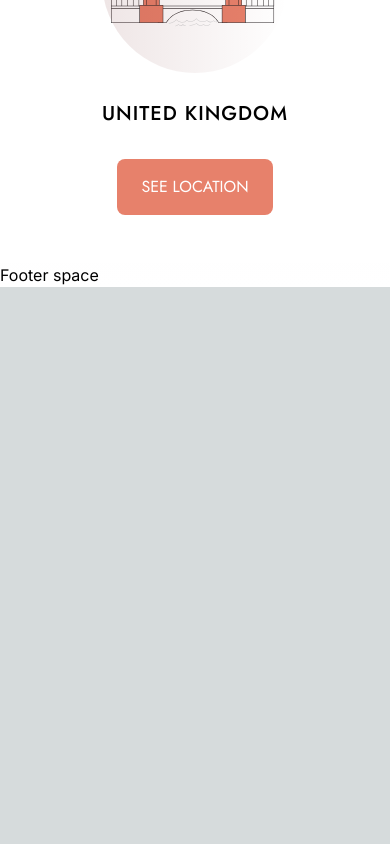
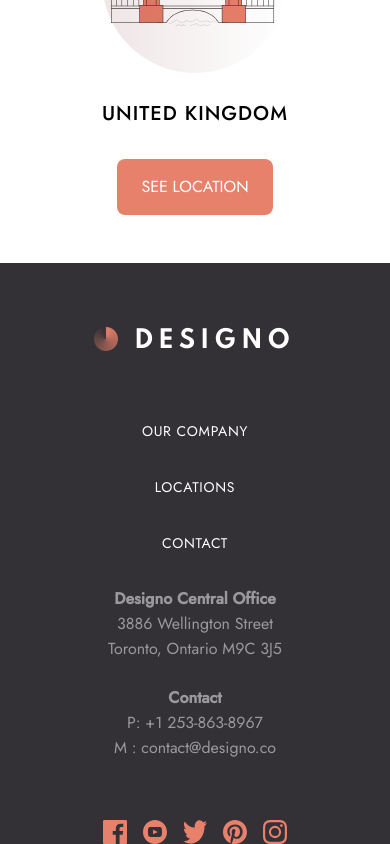
Before and after one commit to Laharls/designo_multi_page_website, a Next.js app: page /contact in a window 390 px wide. Shown: the part 1797-2641 px from the top of the page. Before the commit the page ends 2084 px from the top, so only its background shows below. Built offline with nearby package versions, Linux system fonts and the light colour scheme.

Commit message:
footer : mobile footer done

```diff
--- a/src/app/contact/layout.js
+++ b/src/app/contact/layout.js
@@ -38,7 +38,71 @@ const Layout = ({ children }) => (
     </header>
     {children}
     <footer>
-      <p>Footer space</p>
+      <div className="bg-black">
+        <div className="flex flex-col justify-center items-center ">
+          <Image
+            src="/images/shared/desktop/logo-light.png"
+            width={202}
+            height={27}
+            alt="Designo logo light"
+            className="mt-16"
+          />
+
+          <ul className="text-white md:flex items-center gap-x-10 tracking-wide desktop:pr-40">
+
+            <li className="mt-16 mb-8 text-center"><Link href="/about" className={`${jost.className} text-white  text-sm font-normal leading-[14px] tracking-wider`}>OUR COMPANY</Link></li>
+            <li className="mb-8 text-center"><Link href="/locations" className={`${jost.className} text-white  text-sm font-normal leading-[14px] tracking-wider`}>LOCATIONS</Link></li>
+            <li className="mb-8 text-center"><Link href="/contact" className={`${jost.className} text-white  text-sm font-normal leading-[14px] tracking-wider`}>CONTACT</Link></li>
+          </ul>
+        </div>
+
+        <div className="flex flex-col justify-center items-center">
+          <p className={`${jost.className} text-center font-[15px] leading-[25px] mb-6 text-white w-[327px] text-opacity-50`}>
+            <span className='font-bold'>Designo Central Office</span> <br />
+            3886 Wellington Street <br />
+            Toronto, Ontario M9C 3J5
+          </p>
+
+          <p className={`${jost.className} text-center font-[15px] leading-[25px] pb-[60px] text-white w-[327px] text-opacity-50`}>
+            <span className='font-bold'>Contact</span> <br />
+            P: +1 253-863-8967 <br />
+            M : contact@designo.co
+          </p>
+
+          <ul className="flex gap-4">
+            <Image
+              src="/images/shared/desktop/icon-facebook.svg"
+              width={24}
+              height={24}
+              alt="Meta icon"
+            />
+            <Image
+              src="/images/shared/desktop/icon-youtube.svg"
+              width={24}
+              height={24}
+              alt="Youtube icon"
+            />
+            <Image
+              src="/images/shared/desktop/icon-twitter.svg"
+              width={24}
+              height={24}
+              alt="Twitter (X) icon"
+            />
+            <Image
+              src="/images/shared/desktop/icon-pinterest.svg"
+              width={24}
+              height={24}
+              alt="Pinterest icon"
+            />
+            <Image
+              src="/images/shared/desktop/icon-instagram.svg"
+              width={24}
+              height={24}
+              alt="Instagram icon"
+            />
+          </ul>
+        </div>
+      </div>
     </footer>
   </div>
 )
--- a/src/app/contact/page.js
+++ b/src/app/contact/page.js
@@ -39,7 +39,7 @@ const Contact = () => {
 
     const emailRegex = /^[^\s@]+@[^\s@]+\.[^\s@]+$/;
     if (!emailRegex.test(email)) {
-      setError('Email address is not valid.');
+      setError('Please use a valid email address.');
       return;
     }
 
```
